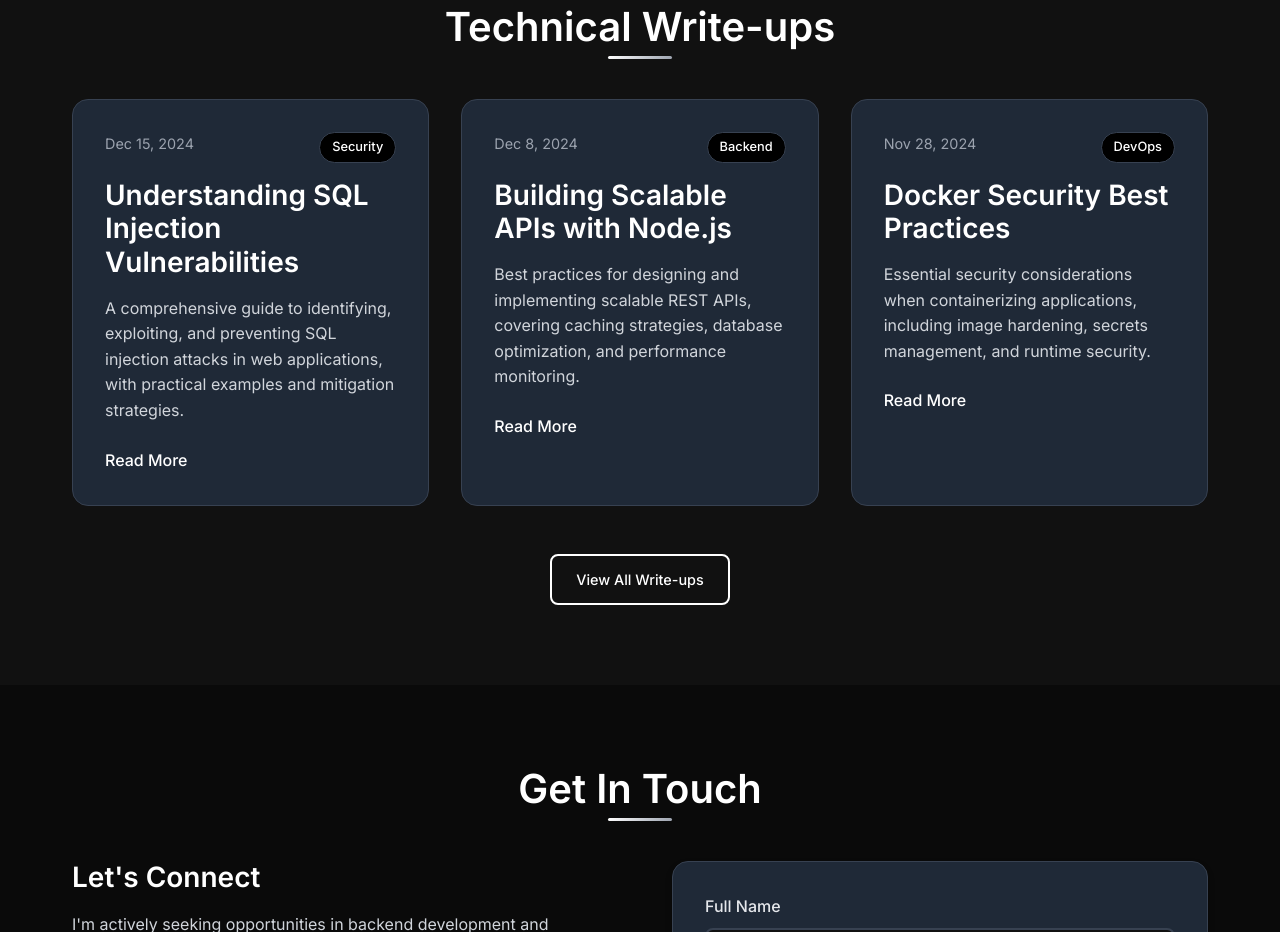
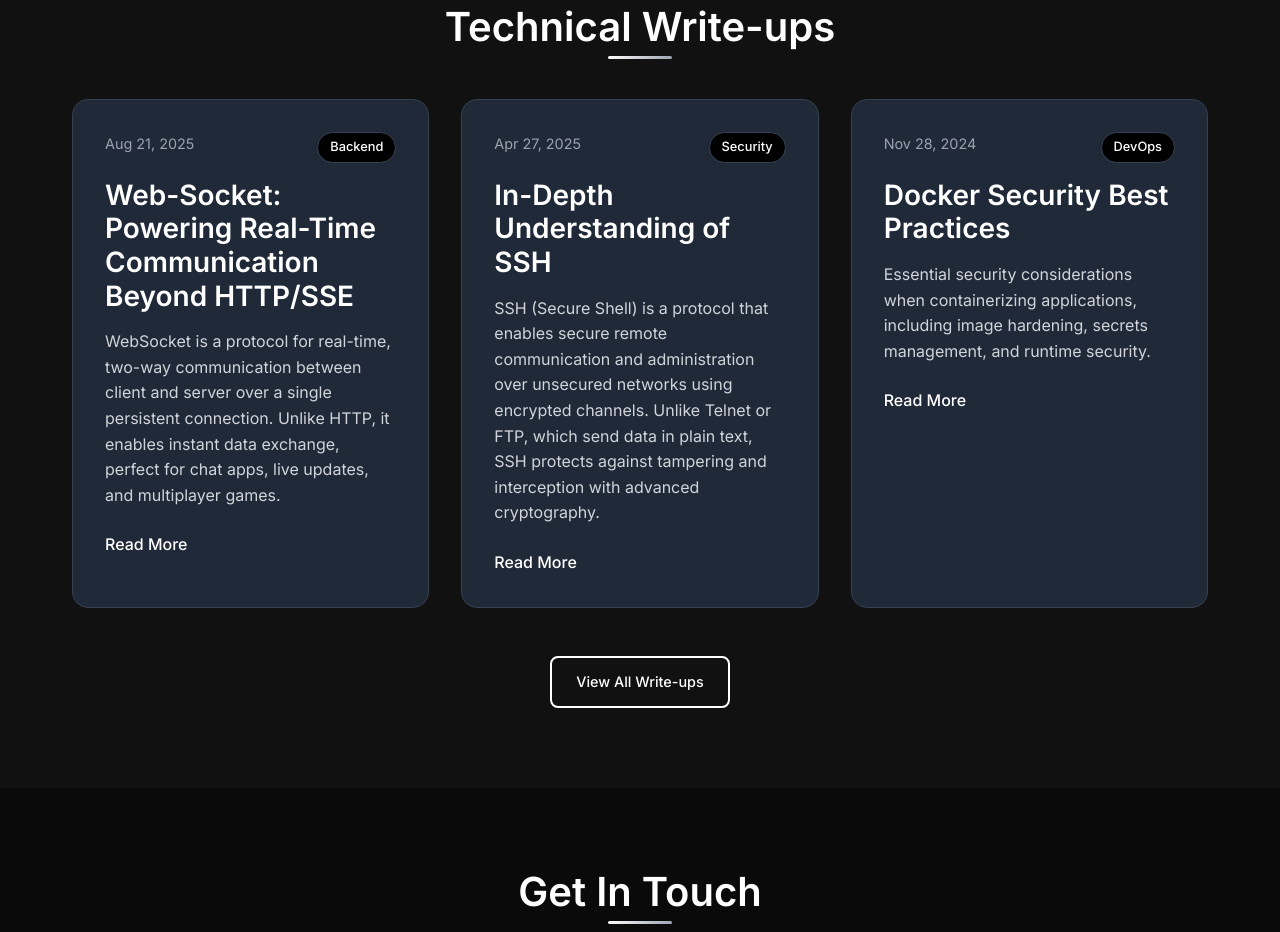
Before and after one commit to rout369/portfolio, a plain HTML site: page index.html in a window 1280 px wide. Shown: the part 4692-5624 px from the top of the page. Drawn offline with nearby package versions, Linux system fonts and the light colour scheme.

Commit message:
Update index.html

```diff
--- a/index.html
+++ b/index.html
@@ -420,28 +420,28 @@
             <div class="writeups-grid">
                 <article class="writeup-card">
                     <div class="writeup-meta">
-                        <span class="writeup-date">Dec 15, 2024</span>
-                        <span class="writeup-category">Security</span>
+                        <span class="writeup-date">Aug 21, 2025</span>
+                        <span class="writeup-category">Backend</span>
                     </div>
-                    <h3 class="writeup-title">Understanding SQL Injection Vulnerabilities</h3>
+                    <h3 class="writeup-title">Web-Socket: Powering Real-Time Communication Beyond HTTP/SSE</h3>
                     <p class="writeup-excerpt">
-                        A comprehensive guide to identifying, exploiting, and preventing SQL injection
-                        attacks in web applications, with practical examples and mitigation strategies.
+                        WebSocket is a protocol for real-time, two-way communication between client and server over a single persistent connection.
+                        Unlike HTTP, it enables instant data exchange, perfect for chat apps, live updates, and multiplayer games.
                     </p>
-                    <a href="#" class="writeup-link">Read More</a>
+                    <a href="https://medium.com/@routbiswajit70681/web-socket-powering-real-time-communication-beyond-http-sse-6613b2f270b0" class="writeup-link">Read More</a>
                 </article>
 
                 <article class="writeup-card">
                     <div class="writeup-meta">
-                        <span class="writeup-date">Dec 8, 2024</span>
-                        <span class="writeup-category">Backend</span>
+                        <span class="writeup-date">Apr 27, 2025</span>
+                        <span class="writeup-category">Security</span>
                     </div>
-                    <h3 class="writeup-title">Building Scalable APIs with Node.js</h3>
+                    <h3 class="writeup-title">In-Depth Understanding of SSH</h3>
                     <p class="writeup-excerpt">
-                        Best practices for designing and implementing scalable REST APIs, covering
-                        caching strategies, database optimization, and performance monitoring.
+                       SSH (Secure Shell) is a protocol that enables secure remote communication and administration over unsecured networks using encrypted channels.
+                       Unlike Telnet or FTP, which send data in plain text, SSH protects against tampering and interception with advanced cryptography.
                     </p>
-                    <a href="#" class="writeup-link">Read More</a>
+                    <a href="https://medium.com/@routbiswajit70681/in-depth-understanding-of-ssh-architecture-security-mechanisms-a07c900e57bb" class="writeup-link">Read More</a>
                 </article>
 
                 <article class="writeup-card">
```
